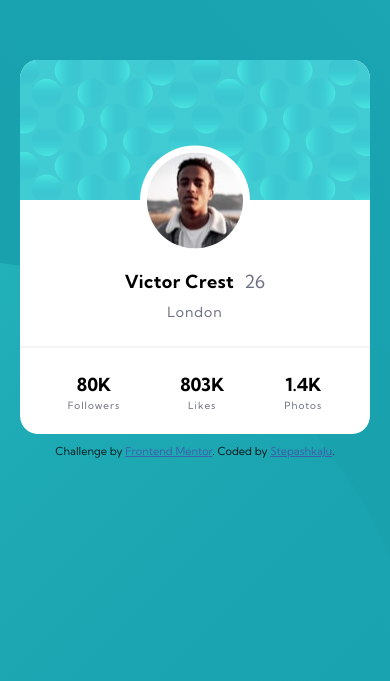
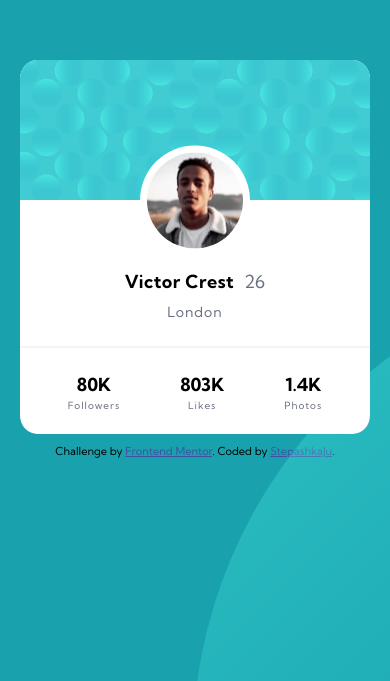
Before and after one commit to StepashkaJu/Profile-card-component, a plain HTML site: page index.html in a window 390 px wide. Shown: the part 163-844 px from the top of the page. Drawn offline with Linux system fonts and the light colour scheme.

Commit message:
add adapt media-requests

```diff
--- a/style.css
+++ b/style.css
@@ -136,4 +136,16 @@ body {
     right: -10%;
 }
 
-@media (max-width:375px) {}
+@media (max-width:768px) {
+    .bg-circle-top {
+        position: absolute;
+        top: -85%;
+        left: -200%;
+    }
+
+    .bg-circle-bottom {
+        position: absolute;
+        top: 50%;
+        right: -200%;
+    }
+}
```
